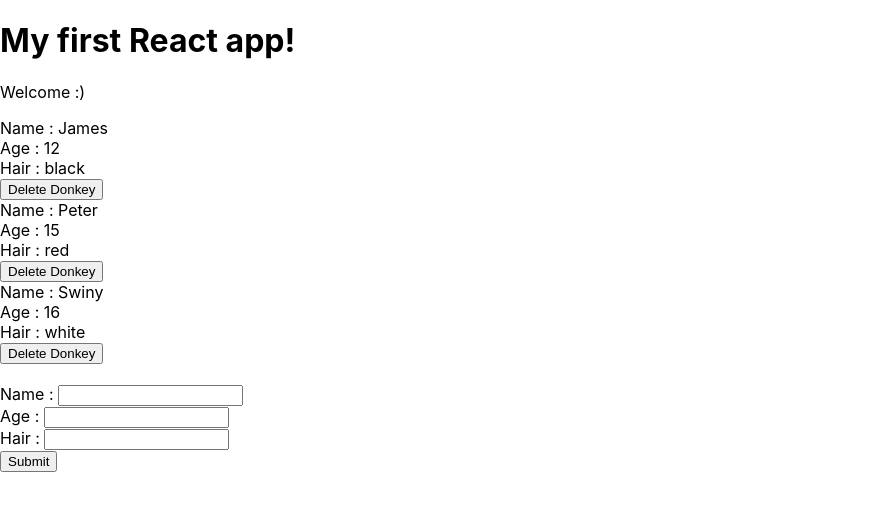
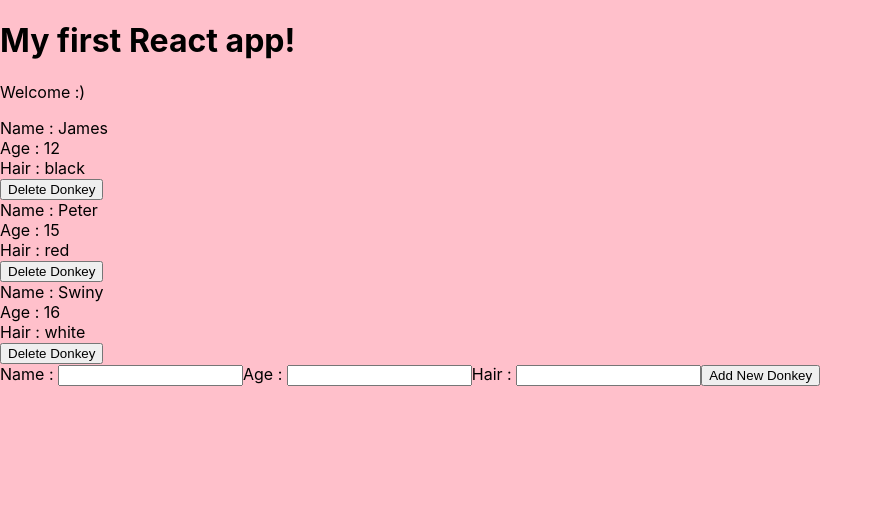
Before and after one commit to Ibnathism/React-And-Redux-Basics, a React (Create React App) app in the folder myfirstapp/: page / in a window 1280 px wide. Shown: the top 510 px of the page, without its empty margins (0-883 px from the left). Built offline with nearby package versions, Linux system fonts and the light colour scheme.

Commit message:
add css file

```diff
--- a/myfirstapp/src/App.js
+++ b/myfirstapp/src/App.js
@@ -1,8 +1,10 @@
 import React, { Component } from 'react';
-//import Nested from './props';
+//import Nested from './donkeys';
 //import Conditional from './conditional';
 import AddDonkey from './addData';
 import DeleteDonkey from './deleteData';
+
+import './donkeys.css'
 
 class App extends Component {
   //Outputting List
--- a/myfirstapp/src/addData.js
+++ b/myfirstapp/src/addData.js
@@ -24,22 +24,13 @@
         return(
             <div>
                 <form onSubmit={this.onSubmitHandler}>
-
-                    <br></br>
-
                     <label htmlFor="name">Name : </label>
                     <input type="text" id="name" onChange={this.onChangeHandler}/>
-                    <br></br>
-
                     <label htmlFor="age">Age : </label>
                     <input type="text" id="age" onChange={this.onChangeHandler}/>
-                    <br></br>
-
                     <label htmlFor="hair">Hair : </label>
                     <input type="text" id="hair" onChange={this.onChangeHandler}/>
-                    <br></br>
-
-                    <button>Submit</button>
+                    <button>Add New Donkey</button>
                 </form>
             </div>
         )
--- a/myfirstapp/src/deleteData.js
+++ b/myfirstapp/src/deleteData.js
@@ -1,5 +1,6 @@
 import React from 'react';
-
+//import './donkeys.css'
+//Same as props.js with extra delete donkey button added and calling remove donkey method
 const DeleteDonkey = ({donkeys, removeDonkey}) => {
     const list = donkeys.map(i => {
         return(
@@ -8,7 +9,6 @@
                 <div>Age : {i.age}</div>
                 <div>Hair : {i.hair}</div>
                 <button onClick={() => {removeDonkey(i.id)}}>Delete Donkey</button>
-
             </div>
         )
     })
--- /dev/null
+++ b/myfirstapp/src/donkeys.css
@@ -0,0 +1,13 @@
+body{
+    background: pink;
+    transition: all 1s;
+}
+
+/*
+.donkey  before 'form' means that this only applies in the forms
+that are inside the className "donkey"
+*/
+.donkey form{
+    background: #fff;
+    padding: 20px;
+}
--- a/myfirstapp/src/Props.js
+++ b/myfirstapp/src/donkeys.js
@@ -1,5 +1,5 @@
 import React from 'react';
-
+//import './donkeys.css'
 
 //This is a UI component so we don't need a class here, a function will do
 //class Nested extends Component{
```
